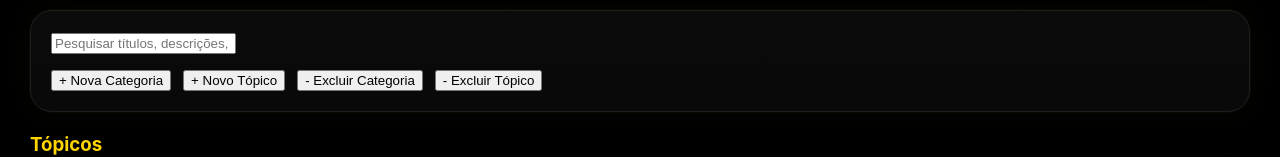
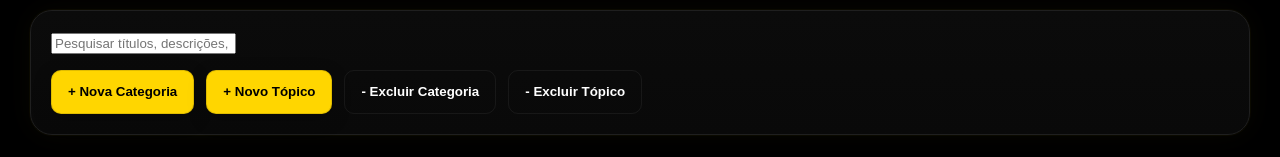
Before and after one commit to Wertco-Bombas/Wertco, a Next.js app: page /base in a window 1280 px wide. Shown: the part 174-331 px from the top of the page. Built offline with nearby package versions, Linux system fonts and the light colour scheme; no server answers; the database is empty.

Commit message:
Update style.css

```diff
--- a/styles/style.css
+++ b/styles/style.css
@@ -1,3 +1,5 @@
+/* styles/style.css (substitua o arquivo inteiro por este conteúdo ou mescle as partes relevantes) */
+
 :root{
   --yellow: #ffd600;
   --yellow-strong: #f5c400;
@@ -194,7 +196,41 @@ body{
   font-weight:600;
 }
 
-/* Buttons utility */
+/* Buttons base */
+.btn{
+  height:44px;
+  border:none;
+  border-radius:10px;
+  padding:0 16px;
+  cursor:pointer;
+  font-weight:700;
+  transition:.12s;
+  display:inline-flex;
+  align-items:center;
+  justify-content:center;
+}
+
+/* Yellow primary button */
+.btnYellow{
+  background:var(--yellow);
+  color:#000;
+  border: 1px solid rgba(0,0,0,0.12);
+  box-shadow: 0 6px 18px rgba(0,0,0,0.25);
+}
+
+.btnYellow:hover{
+  transform: translateY(-2px);
+}
+
+/* Outline / danger style for delete actions (keeps contrast on dark bg) */
+.btnDangerOutline{
+  background: transparent;
+  color: #fff;
+  border: 1px solid rgba(255,255,255,0.06);
+  box-shadow: none;
+}
+
+/* Logout button */
 .logoutBtn{
   border:none;
   border-radius:999px;
@@ -210,6 +246,16 @@ body{
 .logoutBtn:hover{
   background:#000;
   transform:translateY(-1px);
+}
+
+/* KB specific small styles */
+.topico-card .topico-titulo{
+  font-size:18px;
+  font-weight:700;
+}
+
+.categoria-tag{
+  font-size:13px;
 }
 
 /* Responsive adjustments */
```
